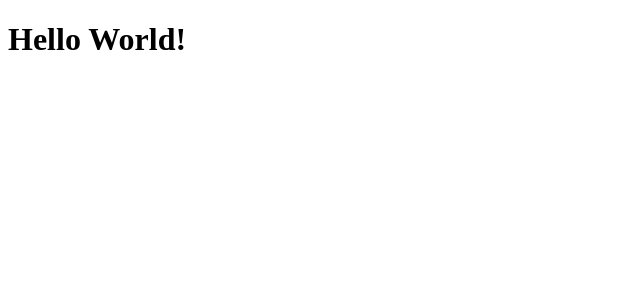
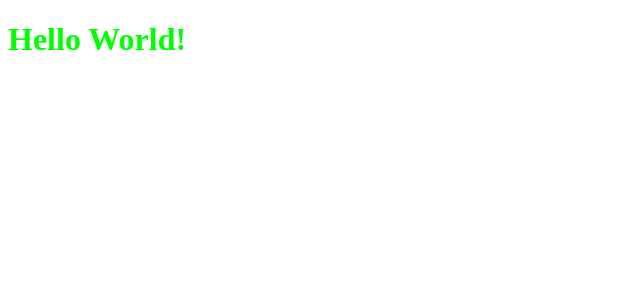
Before and after one commit to thiagocdn/ignews, a Next.js app: page / in a window 1280 px wide. Shown: the top 300 px of the page, without its empty margins (0-640 px from the left). Built offline with nearby package versions, Linux system fonts and the light colour scheme.

Commit message:
adicionado sass (scss) na aplicação

```diff
--- a/package.json
+++ b/package.json
@@ -11,7 +11,8 @@
   "dependencies": {
     "next": "12.1.4",
     "react": "18.0.0",
-    "react-dom": "18.0.0"
+    "react-dom": "18.0.0",
+    "sass": "^1.50.0"
   },
   "devDependencies": {
     "@types/node": "^17.0.23",
--- a/src/pages/index.tsx
+++ b/src/pages/index.tsx
@@ -1,5 +1,7 @@
+import styles from '../styles/home.module.scss'
+
 export default function Home() {
   return (
-    <h1>Hello World!</h1>
+    <h1 className={styles.title}>Hello World!</h1>
   )
 }
--- /dev/null
+++ b/src/styles/home.module.scss
@@ -0,0 +1,3 @@
+.title {
+  color: #00ff00;
+}
```
Also changed, not shown: 1 other file (tests, documents, lock files or other folders).
